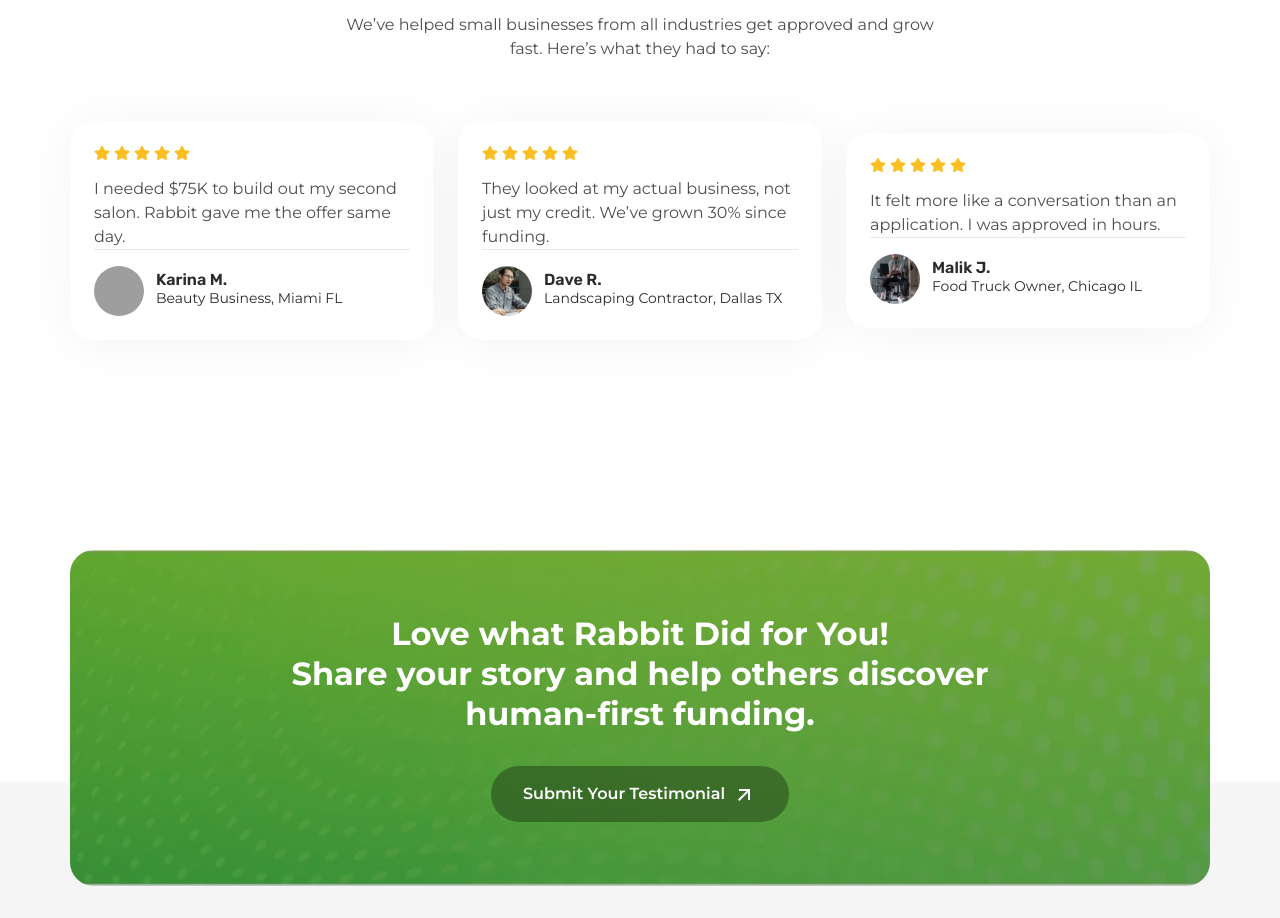
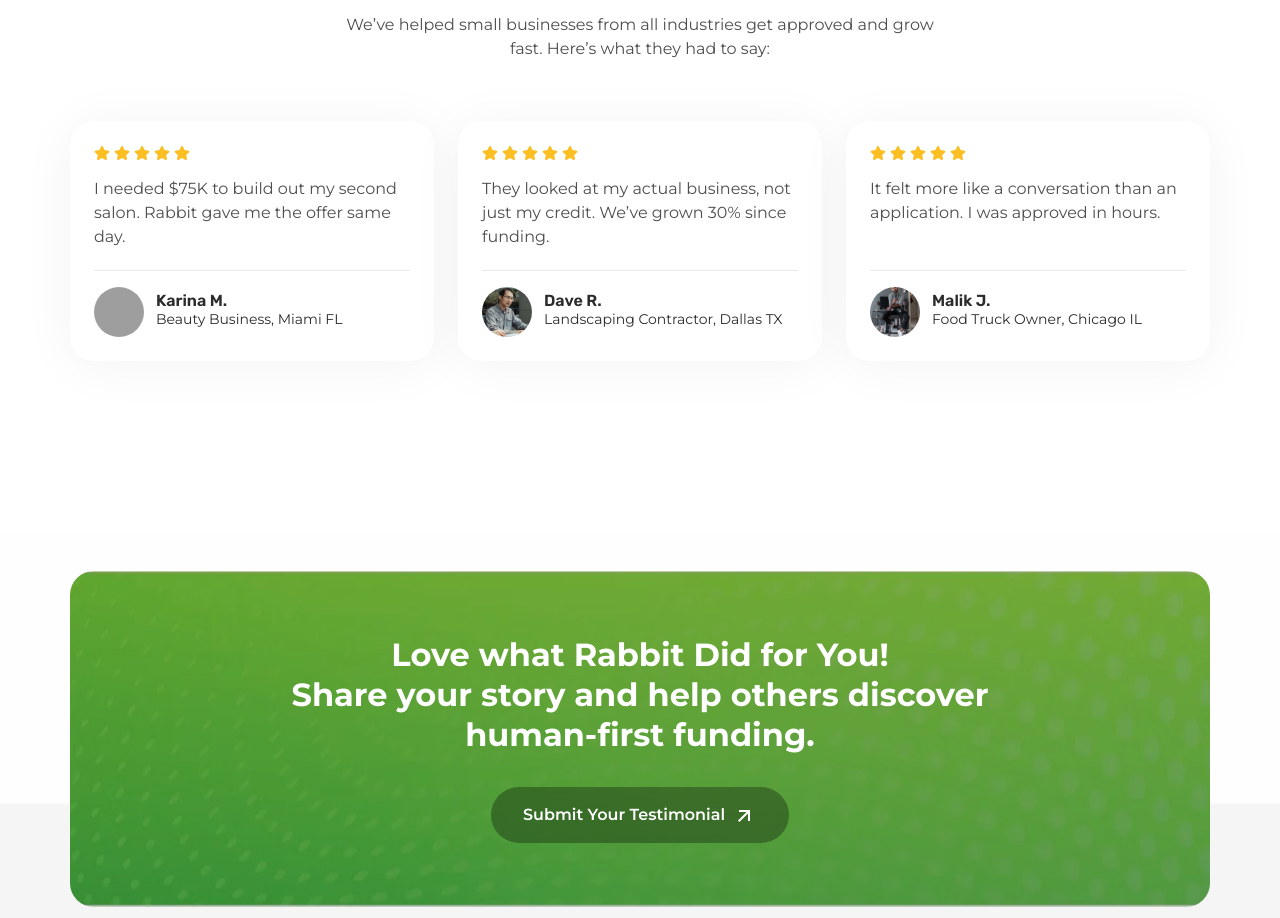
Before and after one commit to k70118088-star/Rabbit-Funding, a React (Vite) app: page / in a window 1280 px wide. Shown: the part 3674-4592 px from the top of the page. Built offline with nearby package versions, Linux system fonts and the light colour scheme; grey boxes are pictures that could not be loaded.

Commit message:
updated the code

```diff
--- a/src/components/common/Icons.jsx
+++ b/src/components/common/Icons.jsx
@@ -14,7 +14,7 @@
         fill="none"
         xmlns="http://www.w3.org/2000/svg"
       >
-        <g clip-path="url(#clip0_984_2462)">
+        <g clipPath="url(#clip0_984_2462)">
           <path
             d="M18.364 17.3639L12 23.7279L5.636 17.3639C4.37734 16.1052 3.52019 14.5016 3.17293 12.7558C2.82567 11.0099 3.00391 9.20035 3.6851 7.55582C4.36629 5.91129 5.51984 4.50569 6.99988 3.51677C8.47992 2.52784 10.22 2 12 2C13.78 2 15.5201 2.52784 17.0001 3.51677C18.4802 4.50569 19.6337 5.91129 20.3149 7.55582C20.9961 9.20035 21.1743 11.0099 20.8271 12.7558C20.4798 14.5016 19.6227 16.1052 18.364 17.3639ZM12 14.9999C13.0609 14.9999 14.0783 14.5785 14.8284 13.8283C15.5786 13.0782 16 12.0608 16 10.9999C16 9.93906 15.5786 8.92164 14.8284 8.17149C14.0783 7.42135 13.0609 6.99992 12 6.99992C10.9391 6.99992 9.92172 7.42135 9.17158 8.17149C8.42143 8.92164 8 9.93906 8 10.9999C8 12.0608 8.42143 13.0782 9.17158 13.8283C9.92172 14.5785 10.9391 14.9999 12 14.9999ZM12 12.9999C11.4696 12.9999 10.9609 12.7892 10.5858 12.4141C10.2107 12.0391 10 11.5304 10 10.9999C10 10.4695 10.2107 9.96078 10.5858 9.58571C10.9609 9.21064 11.4696 8.99992 12 8.99992C12.5304 8.99992 13.0391 9.21064 13.4142 9.58571C13.7893 9.96078 14 10.4695 14 10.9999C14 11.5304 13.7893 12.0391 13.4142 12.4141C13.0391 12.7892 12.5304 12.9999 12 12.9999Z"
             fill="#4E4E4E"
--- a/src/components/sections/RealStories.jsx
+++ b/src/components/sections/RealStories.jsx
@@ -18,8 +18,8 @@
         {smallReviews.map((review, index) => (
           <Review
             key={index}
-            height={review.height}
-            width={review.width}
+            height={"min-h-[240px]"}
+            width={"max-w-[364px]"}
             text={review.text}
             img={review.img}
             name={review.name}
```
